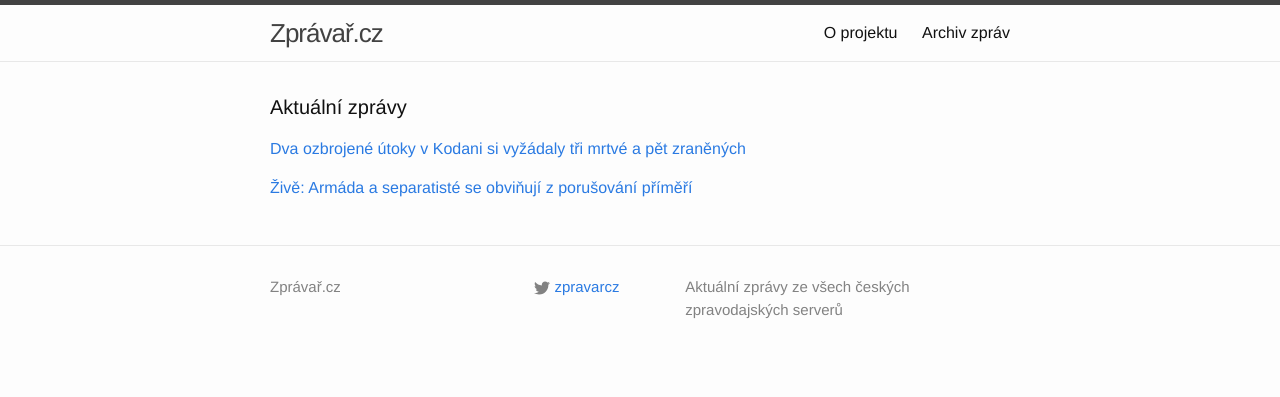
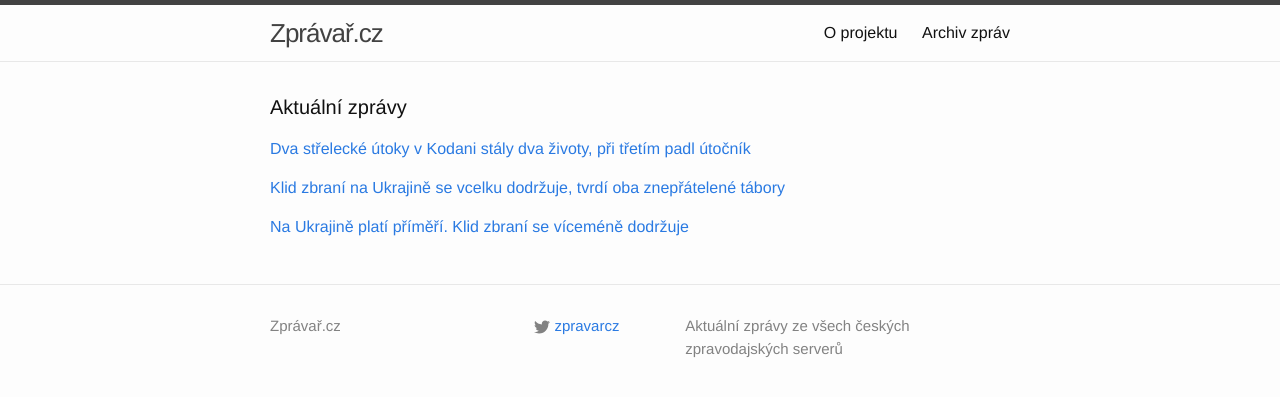
Before and after one commit to adliska/zpravar, a Jekyll site: the page built from index.html, in a window 1280 px wide. Shown: the top 397 px of the page. Built offline with Jekyll 4.4.1, drawn with Linux system fonts in a browser that asks for light colours.

Commit message:
zpravar news update

```diff
--- a/index.html
+++ b/index.html
@@ -5,9 +5,10 @@ layout: default
 <div class="home">
     <h1 class="page-heading">Aktuální zprávy</h1>
 
-<p><a href="javascript:;" onclick="toggle_visibility('zpravy0')">Dva ozbrojené útoky v Kodani si vyžádaly tři mrtvé a pět zraněných</a></p>
+<p><a href="javascript:;" onclick="toggle_visibility('zpravy0')">Dva střelecké útoky v Kodani stály dva životy, při třetím padl útočník</a></p>
 <div id="zpravy0" style="display:none">
 <ul>
+<li><a href=http://www.ceskatelevize.cz/ct24/svet/301761-dva-strelecke-utoky-v-kodani-staly-dva-zivoty-pri-tretim-padl-utocnik/>Dva střelecké útoky v Kodani stály dva životy, při třetím padl útočník - www.ceskatelevize.cz</a></li>
 <li><a href=http://zahranicni.ihned.cz/evropa-slovensko/c1-63538570-dva-ozbrojene-utoky-v-kodani-si-vyzadaly-tri-mrtve-a-pet-zranenych>Dva ozbrojené útoky v Kodani si vyžádaly tři mrtvé a pět zraněných - zahranicni.ihned.cz</a></li>
 <li><a href=http://www.lidovky.cz/v-kodani-se-opet-strilelo-policie-zastrelila-utocnika-ppc-/zpravy-svet.aspx?c=A150215_074115_ln_zahranici_ele>V Kodani se opět střílelo. Dva mrtví a dva zranění   - www.lidovky.cz</a></li>
 <li><a href=http://www.tyden.cz/rubriky/zahranici/evropa/strelba-v-kodani-si-vyzadala-tri-mrtve-a-pet-zranenych_333504.html>Střelba v Kodani si vyžádala tři mrtvé a pět zraněných - www.tyden.cz</a></li>
@@ -21,11 +22,21 @@ layout: default
 <li><a href=http://www.ceskatelevize.cz/ct24/svet/301761-dalsi-strelba-v-kodani-u-synagogy-byli-zraneni-tri-lide/>Další střelba v Kodani: U synagogy byli zraněni tři lidé - www.ceskatelevize.cz</a></li>
 <li><a href=http://www.rozhlas.cz/_zprava/kodani-se-opet-rozeznely-vystrely-na-miste-je-jedna-obet--1455754>Kodaní se opět rozezněly výstřely. Na místě je jedna oběť - www.rozhlas.cz</a></li>
 </ul>
-</div><p><a href="javascript:;" onclick="toggle_visibility('zpravy1')">Živě: Armáda a separatisté se obviňují z porušování příměří</a></p>
+</div><p><a href="javascript:;" onclick="toggle_visibility('zpravy1')">Klid zbraní na Ukrajině se vcelku dodržuje, tvrdí oba znepřátelené tábory</a></p>
 <div id="zpravy1" style="display:none">
 <ul>
+<li><a href=http://zahranicni.ihned.cz/evropa-slovensko/c1-63534760-klid-zbrani-na-ukrajine-se-vcelku-dodrzuje-tvrdi-oba-znepratelene-tabory>Klid zbraní na Ukrajině se vcelku dodržuje, tvrdí oba znepřátelené tábory - zahranicni.ihned.cz</a></li>
+<li><a href=http://www.lidovky.cz/na-ukrajine-zacalo-platit-primeri-zatim-ho-obe-strany-dodrzuji-p7v-/zpravy-svet.aspx?c=A150215_081846_ln_zahranici_ele>Na Ukrajině začalo platit příměří. Je slyšet občasná střelba  - www.lidovky.cz</a></li>
+<li><a href=http://www.ceskenoviny.cz/zpravy/zpravy/na-ukrajinu-vjela-nova-ruska-humanitarni-kolona/1181556>Na Ukrajinu vjela nová ruská humanitární kolona - www.ceskenoviny.cz</a></li>
+<li><a href=http://zahranicni.ihned.cz/evropa-slovensko/c1-63534760-primeri-na-ukrajine-se-vcelku-dodrzuje-tvrdi-oba-znepratelene-tabory>Příměří na Ukrajině se 'vcelku' dodržuje, tvrdí oba znepřátelené tábory - zahranicni.ihned.cz</a></li>
+<li><a href=http://www.ceskenoviny.cz/zpravy/zpravy/primeri-na-vychode-ukrajiny-se-podle-obou-stran-vcelku-dodrzuje/1181538>Příměří na východě Ukrajiny se podle obou stran "vcelku" dodržuje - www.ceskenoviny.cz</a></li>
+<li><a href=http://www.novinky.cz/zahranicni/evropa/361717-rusko-vyslalo-na-vychodni-ukrajinu-uz-trinacty-konvoj.html>Rusko vyslalo na východní Ukrajinu už třináctý konvoj - www.novinky.cz</a></li>
+</ul>
+</div><p><a href="javascript:;" onclick="toggle_visibility('zpravy2')">Na Ukrajině platí příměří. Klid zbraní se víceméně dodržuje</a></p>
+<div id="zpravy2" style="display:none">
+<ul>
+<li><a href=http://www.rozhlas.cz/_zprava/na-ukrajine-plati-primeri-mezi-vladou-a-separatisty-klid-zbrani-se-vicemene-dodrzuje--1455750>Na Ukrajině platí příměří. Klid zbraní se víceméně dodržuje - www.rozhlas.cz</a></li>
 <li><a href=http://zpravy.aktualne.cz/zahranici/zive-nedele-15-unora-ukrajina-rusko-separatiste/r~7b9628c4b14111e4bdad0025900fea04/>Živě: Armáda a separatisté se obviňují z porušování příměří - zpravy.aktualne.cz</a></li>
-<li><a href=http://www.ceskenoviny.cz/zpravy/zpravy/primeri-na-vychode-ukrajiny-se-podle-obou-stran-vcelku-dodrzuje/1181538>Příměří na východě Ukrajiny se podle obou stran "vcelku" dodržuje - www.ceskenoviny.cz</a></li>
 <li><a href=http://www.ceskenoviny.cz/zpravy/zpravy/ukrajinska-armada-a-separatiste-se-obvinuji-z-porusovani-primeri/1181538>Ukrajinská armáda a separatisté se obviňují z porušování příměří - www.ceskenoviny.cz</a></li>
 <li><a href=http://echo24.cz/a/wugm8>Ukrajinská armáda a separatisté se obviňují z porušování příměří - echo24.cz</a></li>
 <li><a href=http://www.rozhlas.cz/_zprava/na-vychode-ukrajiny-vstoupilo-v-platnost-primeri-mezi-vladou-a-separatisty--1455750>Na východě Ukrajiny vstoupilo v platnost příměří mezi vládou a separatisty - www.rozhlas.cz</a></li>
```
